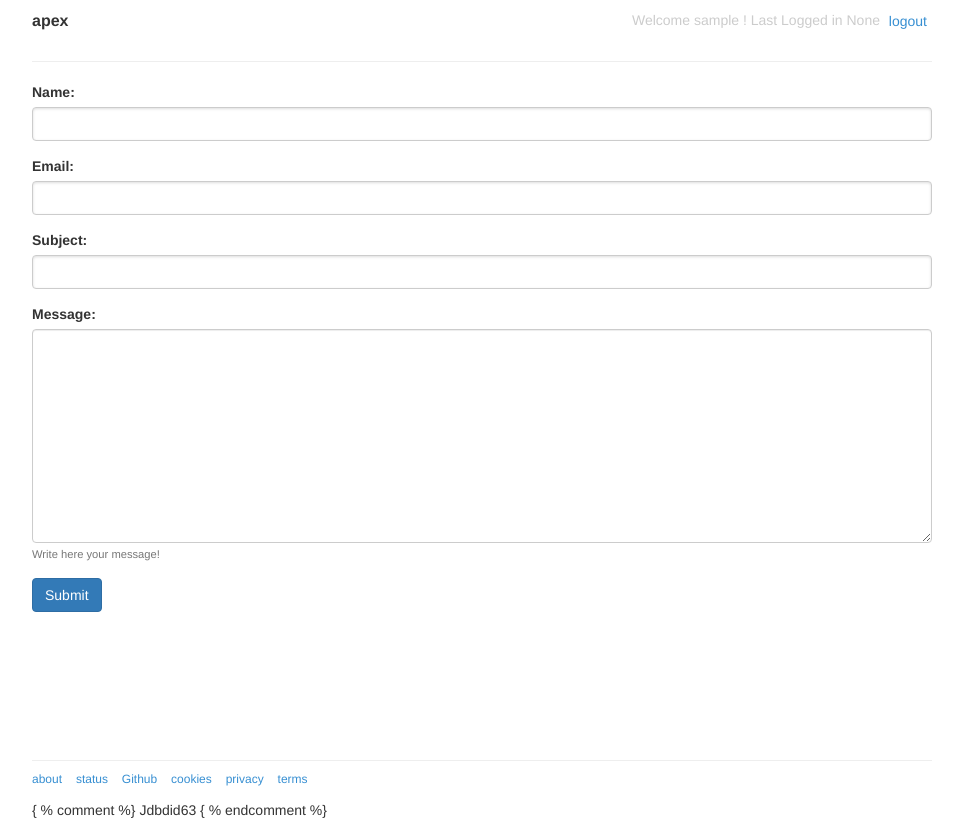
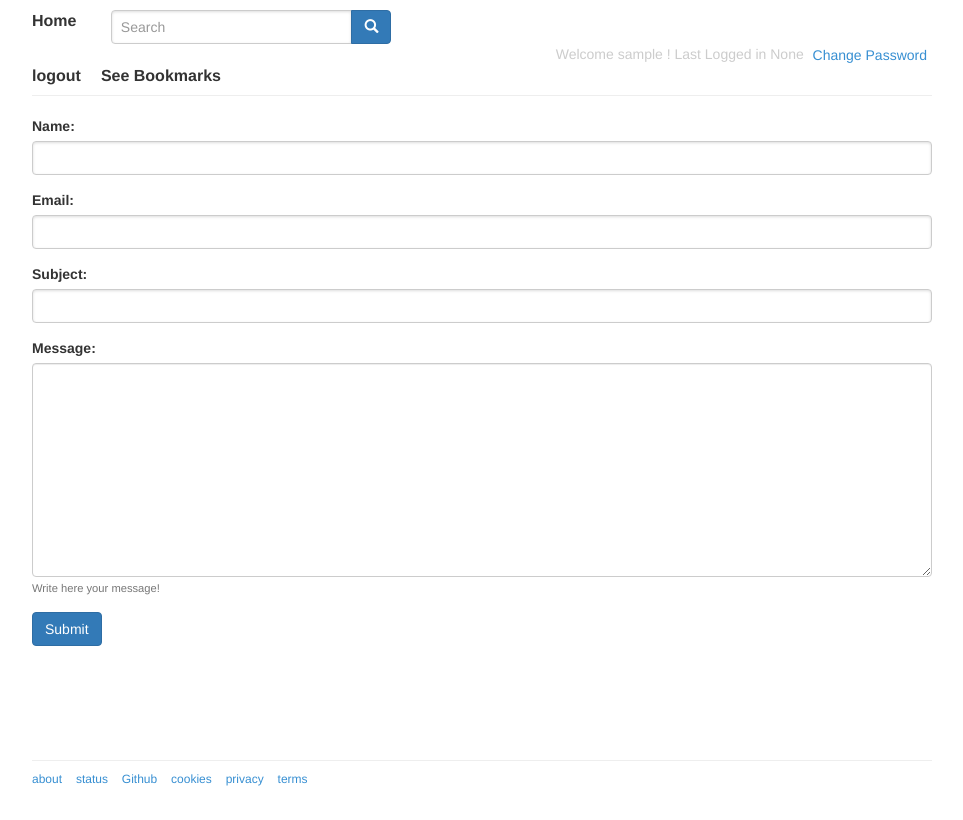
Before and after one commit to Tikam02/Online-Trending, a Django app: page /feedback/ in a window 1280 px wide. Shown: the whole page, without its empty margins (158-1121 px from the left). After the commit the page ends 786 px from the top, so only its background shows below. Run offline with Django 3.2, Linux system fonts and the light colour scheme; the visitor is signed in with stand-in values (Sample User, id 1); some libraries are stand-ins or nearby versions.

Commit message:
Printed service name instead of slug, improved feedback page

```diff
--- a/apex/apex/apps/services/context_processors.py
+++ b/apex/apex/apps/services/context_processors.py
@@ -2,5 +2,5 @@
 
 def services(request):
     return {
-        'services_slugs' : Service.objects.values_list('slug', flat=True).order_by('id')
+        'services_slugs' : Service.objects.all()
     }
--- a/apex/apex/templates/feedback.html
+++ b/apex/apex/templates/feedback.html
@@ -1,4 +1,3 @@
-
 {% load staticfiles %}
 <!DOCTYPE html>
 <html lang="en">
@@ -27,10 +26,16 @@
 
   <div class="wrapper">
     <header>
-      <a href="{% url 'front_page' %}">apex</a>
+      <a href="{% url 'front_page' %}">Home</a>
+      {% block search %}
+
+        {% include 'search_posts.html' %}
+        {% endblock %}
       {% if user.is_authenticated %}
         <nav>Welcome {{ user.username }} ! Last Logged in {{ user.last_login}}
+          <a href="{% url 'password_change' %}">Change Password</a></nav>
           <a href="{% url 'logout' %}">logout</a></nav>
+          <a href="{% url 'bookmarks' %}">See Bookmarks</a>
       {% else %}
         <nav><a href="{% url 'signup' %}">sign up</a> / <a href="{% url 'login' %}">login</a></nav>
       {% endif %}
@@ -107,8 +112,5 @@
   <script src="{% static 'js/vendor/moment-timezone-with-data-2010-2020.min.js' %}"></script>
   <script src="{% static 'js/woid.js' %}"></script>
   {% block javascript %}{% endblock %}
-  { % comment %}
-Jdbdid63
-  { % endcomment %}
 </body>
 </html>
--- a/apex/apex/templates/includes/menu.html
+++ b/apex/apex/templates/includes/menu.html
@@ -3,6 +3,6 @@
 <ul class="menu-services">
   <li><a href="{% url 'front_page' %}"{% if request.path == '/' %} class="active"{% endif %}>front page</a></li>
   {% for slug in services_slugs %}
-    <li><a href="{% url 'services:index' slug %}"{% if request.path|startswith:slug %} class="active"{% endif %}>{{ slug }}</a></li>
+    <li><a href="{% url 'services:index' slug.slug %}"{% if request.path|startswith:slug.slug %} class="active"{% endif %}>{{ slug.name }}</a></li>
   {% endfor %}
 </ul>
--- a/apex/apex/templates/services/stories.html
+++ b/apex/apex/templates/services/stories.html
@@ -2,7 +2,7 @@
 
 {% load static %}
 
-{% block title %}{{ service.name }} · Woid{% endblock %}
+{% block title %}{{ service.name }} {% endblock %}
 
 {% block javascript %}
   <script src="{% static 'js/services/stories.js' %}"></script>
```
Also changed, not shown: apex/apex/apps/services/crawlers.py (+1 -8 lines), apex/apex/apps/services/trial.py (deleted, +0 -35 lines), apex/apex/apps/services/migrations/0022_feedbackmodel.py (added).
